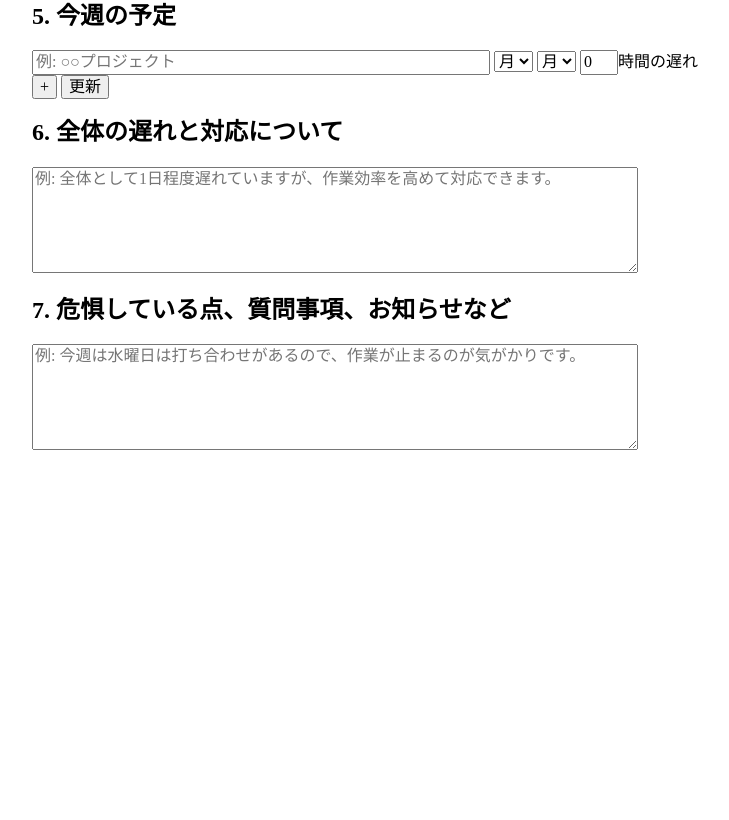
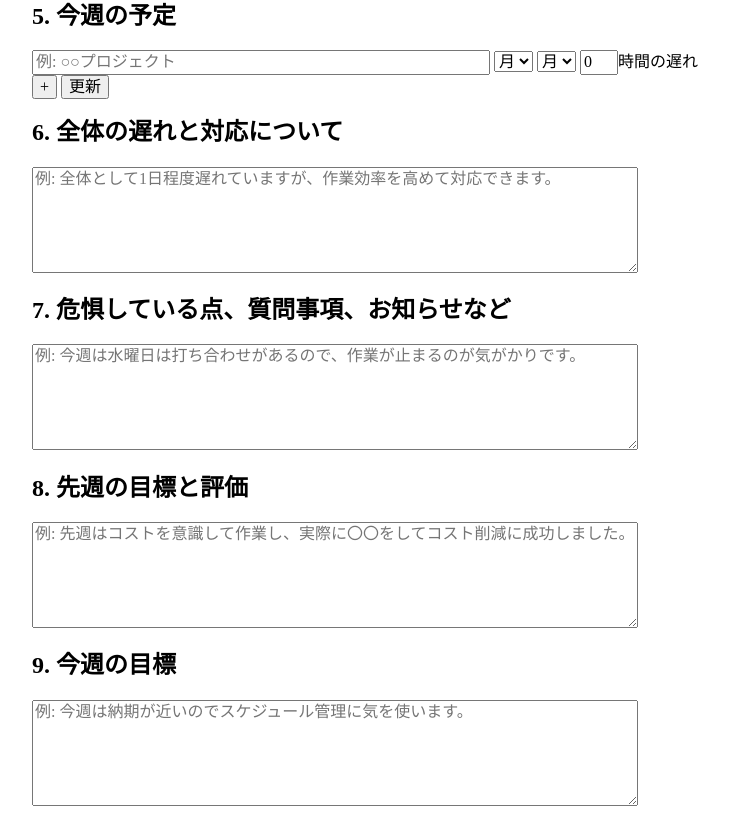
Before and after one commit to neilli-sable/weeklyRepo, a plain HTML site: page index.html in a window 1280 px wide. Shown: the part 487-1307 px from the top of the page, without its empty margins (38-767 px from the left). Before the commit the page ends 952 px from the top, so only its background shows below. Drawn offline with nearby package versions, Linux system fonts and the light colour scheme.

Commit message:
Add new input area(weekly aim and review).

```diff
--- a/index.html
+++ b/index.html
@@ -71,6 +71,16 @@
     <textarea placeholder="例: 今週は水曜日は打ち合わせがあるので、作業が止まるのが気がかりです。"></textarea>
   </div>
 
+  <div class="section">
+    <h2>8. 先週の目標と評価</h2>
+    <textarea placeholder="例: 先週はコストを意識して作業し、実際に〇〇をしてコスト削減に成功しました。"></textarea>
+  </div>
+
+  <div class="section">
+    <h2>9. 今週の目標</h2>
+    <textarea placeholder="例: 今週は納期が近いのでスケジュール管理に気を使います。"></textarea>
+  </div>
+
   <script src="https://cdnjs.cloudflare.com/ajax/libs/d3/3.5.5/d3.min.js"></script>
   <script src="js/settings.js"></script>
   <script src="js/axisUtils.js"></script>
```
